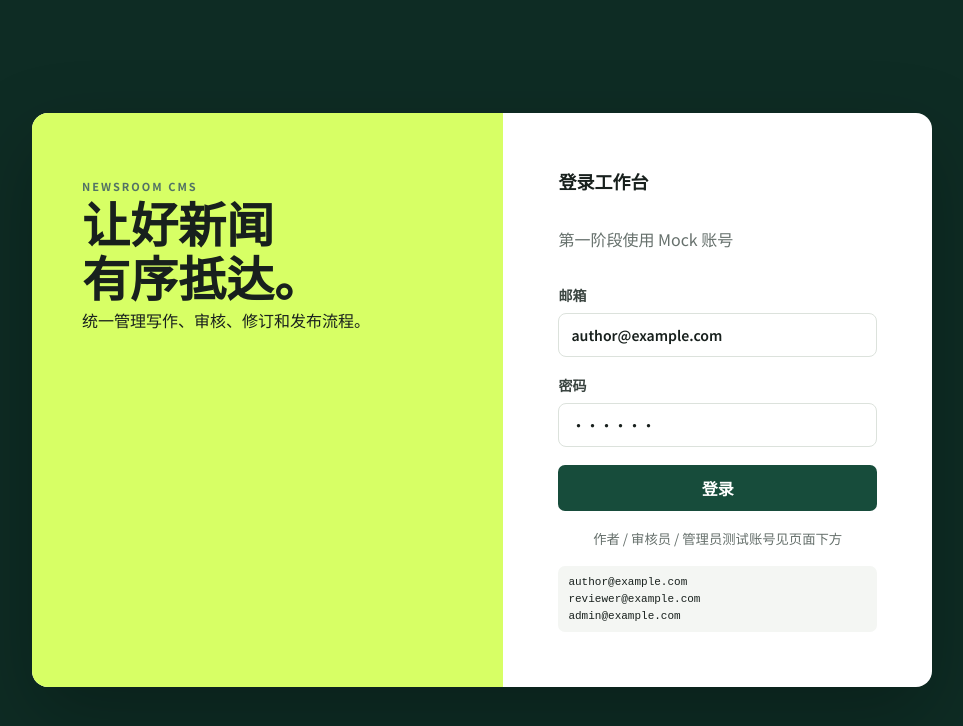
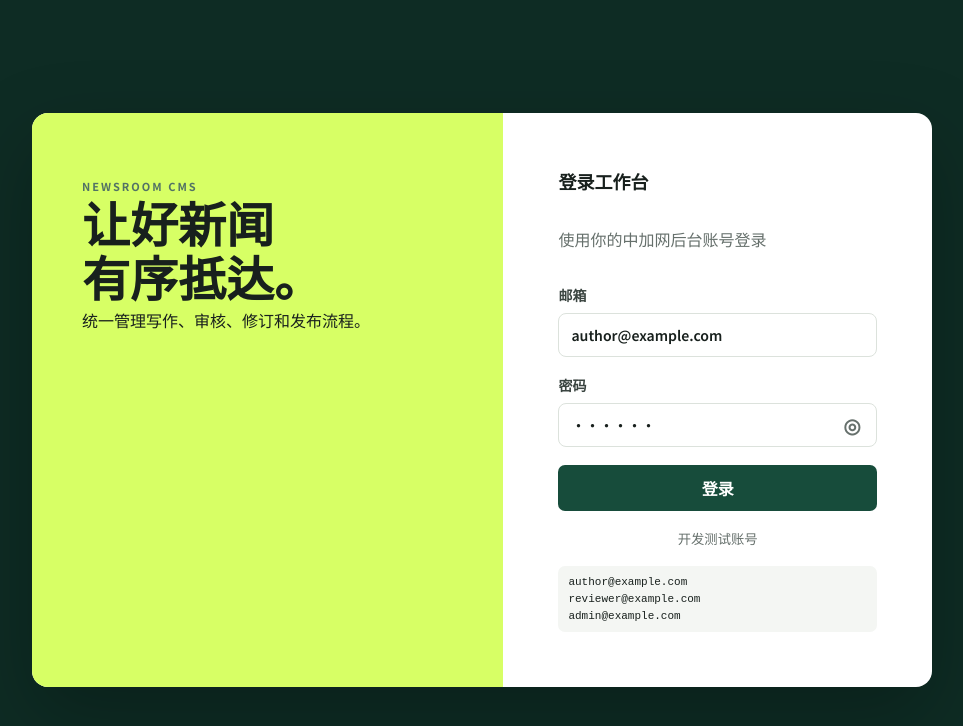
Before and after one commit to linsen25/news-admin, a Nuxt app: page /login in a window 1280 px wide. Shown: the top 726 px of the page, without its empty margins (158-1121 px from the left). Built offline with nearby package versions, Linux system fonts and the light colour scheme.

Commit message:
feat: add password visibility toggle

```diff
--- a/assets/css/main.css
+++ b/assets/css/main.css
@@ -74,6 +74,10 @@ h2 { font-size:18px; }
 .login-copy { background:#d7ff65; padding:65px 50px; }
 .login-copy h1 { font-size:48px; line-height:1.12; }
 .login-form { display:grid; align-content:center; gap:18px; padding:55px; }
+.password-field { position:relative; display:block; }
+.password-field input { width:100%; padding-right:46px; }
+.password-toggle { position:absolute; top:50%; right:8px; width:34px; height:34px; transform:translateY(-50%); border:0; border-radius:50%; background:transparent; color:var(--muted); cursor:pointer; font-size:20px; line-height:1; }
+.password-toggle:hover { background:#eef0ed; color:var(--ink); }
 .login-form small { text-align:center; }
 .error { color:#a52828; font-size:13px; }
 .mock-accounts { display:grid; gap:5px; padding:10px; background:#f4f6f3; border-radius:7px; font-size:11px; }
--- a/pages/login.vue
+++ b/pages/login.vue
@@ -2,17 +2,31 @@
   <div class="login-card">
     <div class="login-copy">
       <p class="eyebrow">NEWSROOM CMS</p>
-      <h1>让好新闻<br />有序抵达。</h1>
+      <h1>让好新闻<br>有序抵达。</h1>
       <p>统一管理写作、审核、修订和发布流程。</p>
     </div>
     <form class="login-form" @submit.prevent="submit">
       <h2>登录工作台</h2>
-      <p class="muted">第一阶段使用 Mock 账号</p>
-      <label>邮箱<input v-model="email" type="email" required /></label>
-      <label>密码<input v-model="password" type="password" required /></label>
+      <p class="muted">使用你的中加网后台账号登录</p>
+      <label>邮箱<input v-model="email" type="email" autocomplete="username" required></label>
+      <label>
+        密码
+        <span class="password-field">
+          <input v-model="password" :type="showPassword ? 'text' : 'password'" autocomplete="current-password" required>
+          <button
+            type="button"
+            class="password-toggle"
+            :aria-label="showPassword ? '隐藏密码' : '显示密码'"
+            :title="showPassword ? '隐藏密码' : '显示密码'"
+            @click="showPassword = !showPassword"
+          >{{ showPassword ? '◉' : '◎' }}</button>
+        </span>
+      </label>
       <p v-if="error" class="error">{{ error }}</p>
-      <button class="button primary" type="submit">登录</button>
-      <small>作者 / 审核员 / 管理员测试账号见页面下方</small>
+      <button class="button primary" type="submit" :disabled="submitting">
+        {{ submitting ? '登录中…' : '登录' }}
+      </button>
+      <small>开发测试账号</small>
       <div class="mock-accounts">
         <code>author@example.com</code>
         <code>reviewer@example.com</code>
@@ -26,21 +40,24 @@
 definePageMeta({ layout: 'auth' });
 const email = ref('author@example.com');
 const password = ref('123456');
+const showPassword = ref(false);
+const submitting = ref(false);
 const error = ref('');
 const { login } = useAuth();
-const { success, error: showError } = useToast();
+const toast = useToast();
 
 const submit = async () => {
+  submitting.value = true;
+  error.value = '';
   try {
     await login(email.value, password.value);
-    success('登录成功');
+    toast.success('登录成功');
     await navigateTo('/dashboard');
   } catch (exception) {
     error.value = getApiErrorMessage(exception);
-    if (exception instanceof Error && exception.message === 'Mock 账号不存在') {
-      error.value = exception.message;
-    }
-    showError(error.value);
+    toast.error(error.value);
+  } finally {
+    submitting.value = false;
   }
 };
 </script>
```
